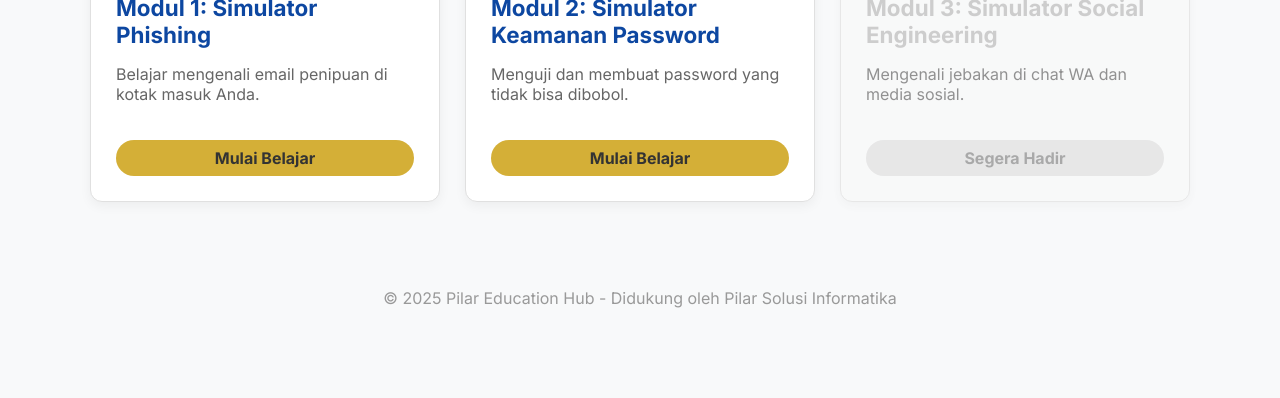
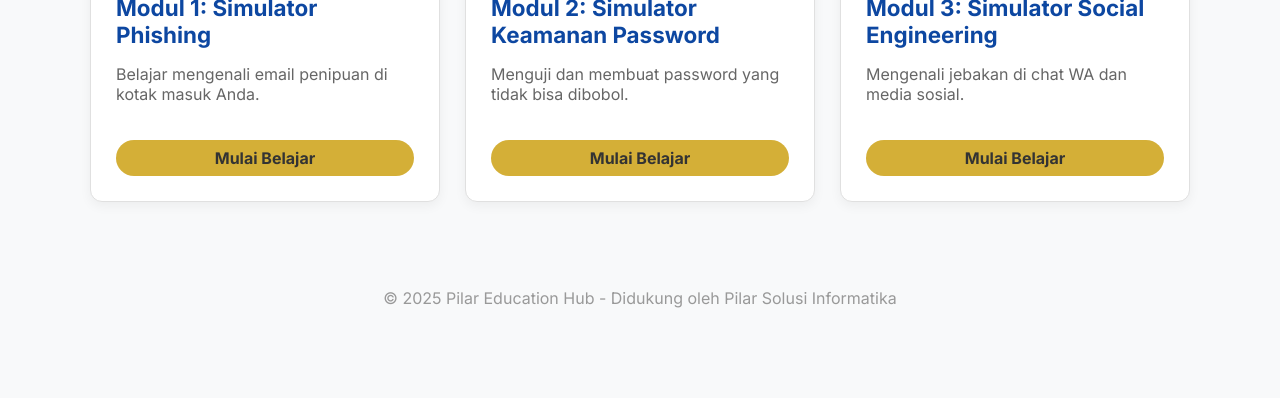
Before and after one commit to doddyferdiansyah/Pilar-Hub, a plain HTML site: page index.html in a window 1280 px wide. Shown: the part 402-800 px from the top of the page. Drawn offline with Linux system fonts and the light colour scheme.

Commit message:
Update index.html

```diff
--- a/index.html
+++ b/index.html
@@ -33,12 +33,12 @@
                     <span class="module-status active">Mulai Belajar</span>
                 </a>
 
-                <div class="module-card coming-soon">
+                <a href="modul-3-soceng.html" class="module-card">
                     <div class="module-icon">💬</div>
                     <h3>Modul 3: Simulator Social Engineering</h3>
                     <p class="module-description">Mengenali jebakan di chat WA dan media sosial.</p>
-                    <span class="module-status">Segera Hadir</span>
-                </div>
+                    <span class="module-status active">Mulai Belajar</span>
+                </a>
 
             </div>
         </section>
```
